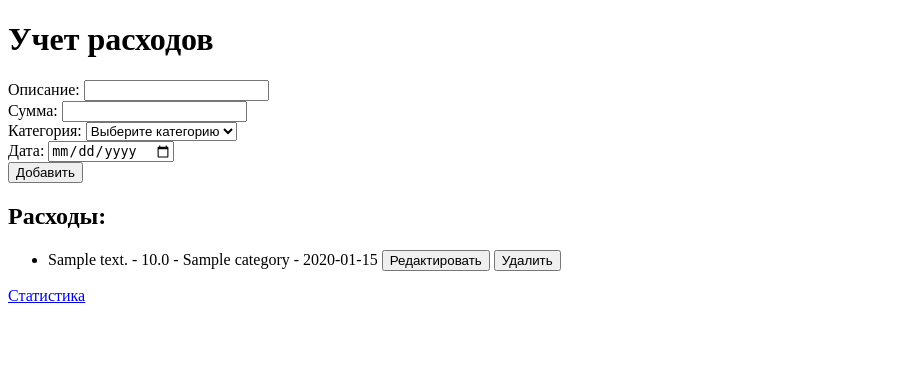
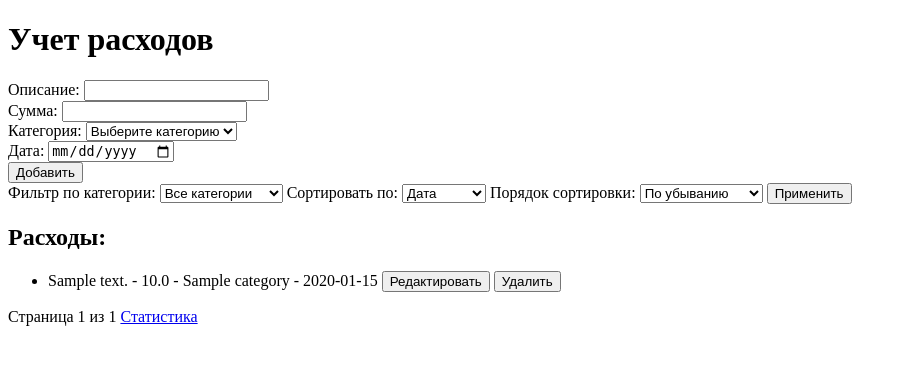
Before and after one commit to ValerieeSt/ExpenseTrackerApp, a Flask app: page / in a window 1280 px wide. Shown: the top 365 px of the page, without its empty margins (0-907 px from the left). Run offline with Flask 3, Linux system fonts and the light colour scheme; tables that the repository leaves empty hold one stand-in row (values such as "Sample post").

Commit message:
Added filtering and sorting of expenses

```diff
--- a/app.py
+++ b/app.py
@@ -25,8 +25,33 @@ with app.app_context():
 @app.route('/')
 def index():
     page = request.args.get('page', 1, type=int)
-    expenses = Expense.query.paginate(page=page, per_page=5)
-    return render_template('index.html', expenses=expenses)
+    category_filter = request.args.get('category', type=str)
+    sort_by = request.args.get('sort_by', 'date', type=str)
+    sort_order = request.args.get('sort_order', 'desc', type=str)
+
+    expenses_query = Expense.query
+
+    if category_filter:
+        expenses_query = expenses_query.filter(Expense.category.has(name=category_filter))
+
+    if sort_by == 'amount':
+        if sort_order == 'asc':
+            expenses_query = expenses_query.order_by(Expense.amount)
+        else:
+            expenses_query = expenses_query.order_by(Expense.amount.desc())
+    elif sort_by == 'description':
+        if sort_order == 'asc':
+            expenses_query = expenses_query.order_by(Expense.description)
+        else:
+            expenses_query = expenses_query.order_by(Expense.description.desc())
+    else:
+        expenses_query = expenses_query.order_by(Expense.date.desc())
+
+    expenses = expenses_query.paginate(page=page, per_page=20)
+
+    categories = Category.query.all()
+
+    return render_template('index.html', expenses=expenses, categories=categories, category_filter=category_filter, sort_by=sort_by, sort_order=sort_order)
 
 @app.route('/add', methods=['POST'])
 def add_expense():
--- a/templates/index.html
+++ b/templates/index.html
@@ -4,7 +4,6 @@
     <meta charset="UTF-8">
     <meta name="viewport" content="width=device-width, initial-scale=1.0">
     <title>Учет расходов</title>
-
 </head>
 <body>
     <h1>Учет расходов</h1>
@@ -27,6 +26,31 @@
         <button type="submit">Добавить</button>
     </form>
 
+    <form action="{{ url_for('index') }}" method="get">
+        <label for="category-filter">Фильтр по категории:</label>
+        <select id="category-filter" name="category">
+            <option value="">Все категории</option>
+            {% for category in categories %}
+                <option value="{{ category.name }}" {% if category_filter == category.name %} selected {% endif %}>{{ category.name }}</option>
+            {% endfor %}
+        </select>
+
+        <label for="sort-by">Сортировать по:</label>
+        <select id="sort-by" name="sort_by">
+            <option value="date" {% if sort_by =='date' %} selected {% endif %}>Дата</option>
+            <option value="amount" {% if sort_by =='amount' %} selected {% endif %}>Сумма</option>
+            <option value="description" {% if sort_by =='description' %} selected {% endif %}>Описание</option>
+        </select>
+
+        <label for="sort-order">Порядок сортировки:</label>
+        <select id="sort-order" name="sort_order">
+            <option value="asc" {% if sort_order =='asc' %} selected {% endif %}>По возрастанию</option>
+            <option value="desc" {% if sort_order =='desc' %} selected {% endif %}>По убыванию</option>
+        </select>
+
+        <button type="submit">Применить</button>
+    </form>
+
     <h2>Расходы:</h2>
     <ul>
         {% for expense in expenses.items %}
@@ -39,6 +63,15 @@
             </li>
         {% endfor %}
     </ul>
+
+    {% if expenses.has_prev %}
+        <a href="{{ url_for('index', page=expenses.prev_num) }}">« Назад</a>
+    {% endif %}
+    Страница {{ expenses.page }} из {{ expenses.pages }}
+    {% if expenses.has_next %}
+        <a href="{{ url_for('index', page=expenses.next_num) }}">Вперед »</a>
+    {% endif %}
+
     <a href="{{ url_for('stats') }}">Статистика</a>
 
     <div id="confirmModal" class="confirm-modal" style="display: none;">
@@ -48,6 +81,7 @@
             <button onclick="cancelDelete()">Отмена</button>
         </div>
     </div>
+
 
     <script>
      fetch('/categories')
@@ -61,6 +95,38 @@
             categoryDropdown.add(option);
         });
     });
+
+document.getElementById('addExpenseButton').addEventListener('click', function () {
+    const description = document.getElementById('description').value;
+    const amount = document.getElementById('amount').value;
+    const category = document.getElementById('category').value;
+    const date = document.getElementById('date').value;
+
+    fetch('/add', {
+        method: 'POST',
+        headers: {
+            'Content-Type': 'application/x-www-form-urlencoded',
+        },
+        body: new URLSearchParams({
+            'description': description,
+            'amount': amount,
+            'category': category,
+            'date': date,
+        }),
+    })
+    .then(response => response.json())
+    .then(data => {
+        if (data.status === 'success') {
+            window.location.reload();
+        } else {
+            alert(`Ошибка: ${data.message}`);
+        }
+    })
+    .catch(error => {
+        console.error('Ошибка:', error);
+        alert('Произошла ошибка при добавлении расхода.');
+    });
+});
 
 function deleteExpense(expenseId) {
     if (confirm('Вы уверены, что хотите удалить?')) {
```
